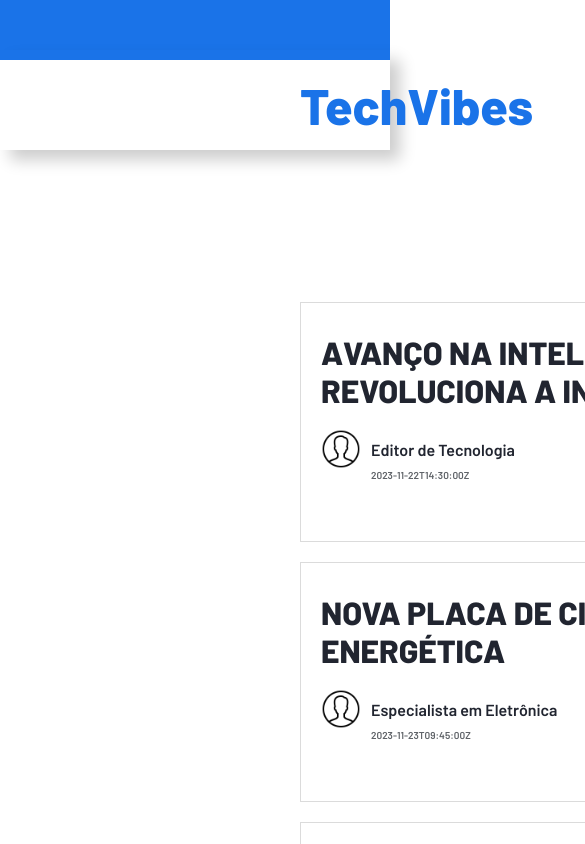
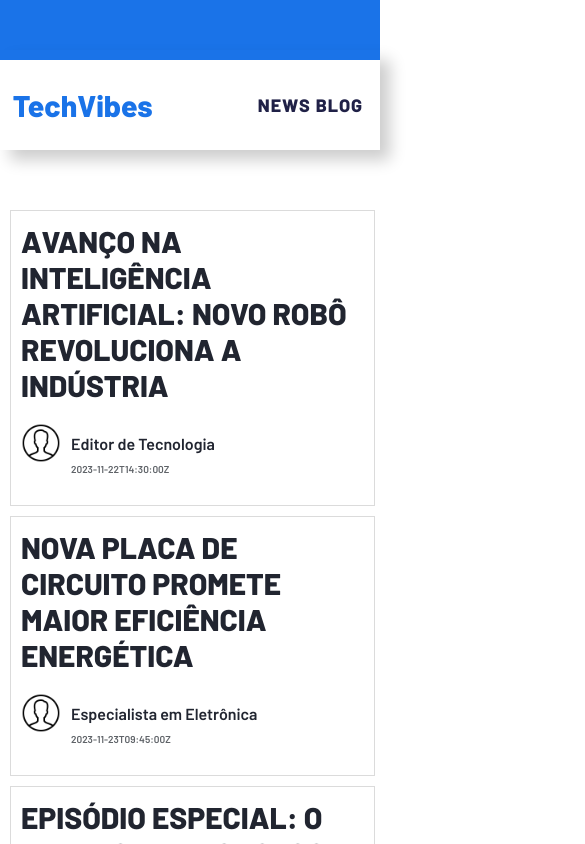
Before and after one commit to higorsilva97/angular-blog, an Angular app: page /blogs in a window 390 px wide. Shown: the top 844 px of the page, 585 px wide, since content can reach past the window. Built offline with nearby package versions, Linux system fonts and the light colour scheme.

Commit message:
style: Add responsive media queries for better layout

```diff
--- a/src/app/components/big-card/big-card.component.css
+++ b/src/app/components/big-card/big-card.component.css
@@ -1,5 +1,5 @@
 .container__big-card {
-    margin: 0 10px 60px;
+  margin: 0 2% 60px;
   width: 800px;
   display: flex;
   flex-direction: column;
@@ -10,7 +10,6 @@
   border: 0.5px solid var(--cor-borda);
   transition: background-color 0.5s, box-shadow 0.5s;
   border-radius: 2px;
-
 }
 
 .container__big-card:hover {
@@ -21,13 +20,13 @@
 .big-card__title > h2 {
   font-size: 48px;
   font-weight: 900;
-    margin: 10px 0 0 20px;
+  margin: 10px 0 0 2%;
   text-transform: uppercase;
   width: 95%;
 }
 
 .big-card__description {
-    margin: 20px 20px 0;
+  margin: 2% 2% 0;
   background-color: var(--cor-primaria);
   width: 95%;
 }
@@ -38,6 +37,67 @@
 }
 
 .big-card__photo > img {
-    width: 798px;
-    height: 500px;
+  width: 100%;
+  height: auto;
 }
+
+@media screen and (min-width: 768px) and (max-width: 1023px) {
+  .container__big-card {
+    width: 80%;
+  }
+
+  .big-card__photo > img {
+    width: 100%;
+    height: auto;
+  }
+
+  .big-card__title > h2 {
+    font-size: 32px;
+    margin: 10px 0 0 2%;
+  }
+
+  .big-card__description {
+    margin: 2% 2% 0;
+  }
+
+  .big-card__description > p > a {
+    font-size: 20px;
+  }
+}
+
+@media screen and (max-width: 800px) {
+  .container__big-card {
+    width: 100%;
+  }
+
+  .big-card__photo > img {
+    width: 100%;
+    height: auto;
+  }
+}
+
+@media screen and (max-width: 400px) {
+  .container__big-card {
+    width: 90%;
+    padding-bottom: 30px;
+  }
+
+  .big-card__title > h2 {
+    font-size: 24px;
+    width: 90%;
+  }
+
+  .big-card__description {
+    margin: 2% 2% 0;
+    width: 90%;
+  }
+
+  .big-card__description > p > a {
+    font-size: 14px;
+  }
+
+  .big-card__photo > img {
+    width: 100%;
+    height: auto;
+  }
+}
--- a/src/app/components/card-news/card-news.component.css
+++ b/src/app/components/card-news/card-news.component.css
@@ -5,9 +5,8 @@
     margin-top: 20px;
     width: 850px;
     min-width: 850px;
-    padding-top: 20px;
-    padding-left: 20px;
-    transition: 0.5s;
+    padding: 20px;
+    transition: background-color 0.5s, box-shadow 0.5s;
     border: 1px solid var(--cor-borda);
     margin-right: 15px;
   }
@@ -20,10 +19,9 @@
   .news-title > h1 {
     font-weight: 900;
     margin-top: 10px;
-    background-color:var(--cor-primaria);
+    background-color: var(--cor-primaria);
     text-transform: uppercase;
-    transition-duration: 0.9s;
-    transition-timing-function: ease-in-out;
+    transition: text-decoration 0.9s ease-in-out;
   }
 
   .news-title > h1:hover {
@@ -65,13 +63,39 @@
     margin-bottom: 80px;
   }
 
-
   button:focus {
     box-shadow: 0 0 5px var(--cor-detalhe);
   }
-
 
   button:hover {
     background-color: #1254aa;
     color: var(--cor-primaria);
   }
+
+  @media screen and (max-width: 800px) {
+    .blog__container-news {
+      width: 100%;
+      min-width: 400px;
+    }
+  }
+
+  @media screen and (max-width: 400px) {
+    .blog__container-news {
+      height: fit-content;
+      min-height: 240px;
+      margin-top: 10px;
+      width: 365px;
+      min-width: 0px;
+      padding: 10px;
+      padding-bottom: 30px;
+    }
+
+    .news-title > h1 {
+      font-size: 30px;
+      margin-top: 2px;
+    }
+
+    button {
+      width: 150px;
+    }
+  }
--- a/src/app/components/card-others/card-others.component.css
+++ b/src/app/components/card-others/card-others.component.css
@@ -1,48 +1,60 @@
-.container__card-others{
+.container__card-others {
   height: 120px;
   min-height: 120px;
   display: flex;
   flex-direction: row;
   margin-top: 10px;
   transition: 0.3s;
-
 }
 
-.container__card-others:hover{
+.container__card-others:hover {
   background-color: var(--cor-primaria);
   box-shadow: 5px 5px 20px rgba(0, 0, 0, 0.2);
   border-bottom: 3px solid var(--cor-detalhe);
 }
-.img__card-others{
+
+.img__card-others {
   width: 120px;
   height: 117px;
   margin-right: 10px;
 }
 
-.img__card-others > img{
+.img__card-others > img {
   width: 100px;
   height: 100px;
-   margin-top: 10px;
-   margin-left: 10px;
+  margin: 10px;
 }
 
-.text__container{
+/* Contêiner de texto */
+.text__container {
   display: flex;
   width: 200px;
   flex-direction: column;
   margin-top: 10px;
 }
 
-.text__container > h4{
+.text__container > h4 {
   font-weight: 700;
   font-size: 12px;
   margin-bottom: 10px;
-
 }
-
 
 .text__container > p {
   font-size: 14px;
   font-weight: 900;
   text-transform: uppercase;
 }
+
+@media screen and (min-width: 768px) and (max-width: 1023px) {
+}
+
+@media screen and (max-width: 800px) {
+}
+
+@media screen and (max-width: 400px) {
+  /* Estilos para telas com largura máxima de 400px */
+  /* Oculta os cards abaixo de 400px de largura */
+  .container__card-others {
+    display: none;
+  }
+}
--- a/src/app/components/footer/footer.component.css
+++ b/src/app/components/footer/footer.component.css
@@ -1,4 +1,4 @@
-.container__footer{
+.container__footer {
   display: flex;
   background-color: var(--cor-borda);
   width: 100%;
@@ -7,9 +7,8 @@
   justify-content: center;
   list-style: none;
   align-items: center;
-
 }
-.social-midia{
+.social-midia {
   list-style: none;
   padding: 0;
   margin: 0;
@@ -18,15 +17,35 @@
   justify-content: center;
   align-items: center;
   background-color: var(--cor-titulo);
-
 }
 
 .social-midia > li {
   margin-right: 50px;
-
 }
 
 .social-midia > li > a {
   background-color: var(--cor-titulo);
   color: var(--cor-primaria);
 }
+
+@media screen and (min-width: 768px) and (max-width: 1023px) {
+  .container__footer {
+    width: 100%;
+    height: 120px;
+  }
+}
+
+@media screen and (max-width: 800px) {
+  /* Estilos para telas com largura máxima de 767px */
+  .container__footer {
+    width: 100%;
+    height: 120px;
+  }
+}
+
+@media screen and (max-width: 400px) {
+  .container__footer {
+    width: 100%;
+    height: 120px;
+  }
+}
--- a/src/app/components/medium-card/medium-card.component.css
+++ b/src/app/components/medium-card/medium-card.component.css
@@ -23,7 +23,6 @@
     position: relative;
     width: 400px;
     height: 50%;
-
 }
 
 .medium-card__photo::after {
@@ -45,7 +44,6 @@
 
 .medium-card__title {
     margin-left: 30px;
-
     width: 400px;
 }
 
@@ -90,3 +88,125 @@
     background-color: #1254aa;
     color: var(--cor-primaria);
 }
+
+
+@media screen and (min-width: 768px) and (max-width: 1023px) {
+
+    button {
+        display: block;
+        margin: auto;
+        margin-bottom: 80px;
+    }
+
+    .container__medium-card {
+        margin-top: 60px;
+        width: 800px;
+        height: 300px;
+        margin-left: 2%;
+        display: flex;
+        flex-direction: row;
+        position: relative;
+        background-color: var(--cor-primaria);
+        transition: background-color 0.3s, box-shadow 0.3s;
+        border: 2px solid var(--cinza-claro);
+        border-radius: 2px;
+        margin-bottom: 100px;
+
+    }
+
+
+}
+
+
+@media screen and (max-width: 800px) {
+    /* Estilos para telas com largura máxima de 767px */
+    .container__medium-card {
+        margin-bottom: 40px;
+        width: 750px;
+        height: 280px;
+        margin-left: 2%;
+    }
+
+    .medium-card__title {
+        margin-left: 24px;
+        width: 400px;
+    }
+
+    .medium-card__title > h4{
+        color: var(--cor-titulo);
+        font-size: 16px;
+        text-transform: uppercase;
+        margin-top: 24px;
+        margin-bottom: 28px;
+    }
+
+    .medium-card__title > p > a{
+        color: var(--cor-titulo);
+        font-size: 26px;
+        text-transform: uppercase;
+        font-weight: 800;
+    }
+
+    .medium-card__photo > img {
+        width: 400px;
+        height: 279px;
+        min-width: 100px;
+    }
+
+
+
+}
+
+
+@media screen and (max-width: 400px) {
+    .container__medium-card {
+        width: 100%;
+        margin-left: 1px;
+        height: auto;
+        flex-direction: column;
+        align-items: center;
+        margin-bottom: 30px;
+        padding-bottom: 20px;
+    }
+
+    .medium-card__photo {
+        margin-right: 0px;
+        position: relative;
+        width: 360px;
+    }
+
+
+    .medium-card__photo > img {
+        width: 360px;
+        height: auto;
+    }
+
+    .medium-card__title {
+        margin-left: 0px;
+        margin-top: 0px;
+        width: 360px;
+        height: fit-content;
+        margin-left: 0px;
+    }
+
+    .medium-card__title > h4 {
+        color: var(--cor-titulo);
+        text-transform: uppercase;
+        margin-top: 8px;
+        margin-bottom: 10px;
+        font-size: 14px;
+
+    }
+
+    .medium-card__title > p > a {
+        color: var(--cor-titulo);
+        text-transform: uppercase;
+        font-weight: 800;
+        font-size: 22px;
+    }
+
+    button {
+        width: 150px;
+    }
+
+}
--- a/src/app/components/menu-bar/menu-bar.component.css
+++ b/src/app/components/menu-bar/menu-bar.component.css
@@ -1,6 +1,5 @@
-
 .container__menu-bar {
-    position: sticky    ;
+  position: sticky;
   z-index: 999;
   top: 0;
   width: 100%;
@@ -10,40 +9,39 @@
   background-color: #fff;
   box-shadow: 10px 10px 15px rgba(0, 0, 0, 0.2);
   border-top: 10px solid var(--cor-detalhe);
+  box-sizing: border-box;
+  padding: 10px;
 }
 
-.container__menu-bar > ul{
+.container__menu-bar > ul {
   display: flex;
   list-style: none;
   flex-direction: row;
-    background-color:transparent;
-    margin-right: 200px;
+  background-color: transparent;
+  margin-right: 50%;
 }
 
 .container__menu-bar > ul > li {
-    margin-right: 100px;
+  margin-right: 50%;
   font-weight: 800;
-
 }
 
 .container__menu-bar > ul > li > a {
   background-color: var(--cor-primaria);
   color: var(--cor-titulo);
   letter-spacing: 1px;
-    font-size: 16px;
+  font-size: 18px;
 }
 
-.container__menu-bar > ul > li > a:hover{
+.container__menu-bar > ul > li > a:hover {
   color: var(--cor-detalhe);
-
 }
-
 
 .container__menu-bar > ul > a {
   background-color: transparent;
   font-size: 50px;
   font-weight: 800;
-    margin-left: 300px;
+  margin-left: 100%;
 }
 
 .menu-list {
@@ -54,7 +52,7 @@
 }
 
 .menu-list li {
-    margin-right: 20px;
+  margin-right: 2%;
   font-weight: 800;
 }
 
@@ -63,3 +61,45 @@
   color: var(--cor-secundaria);
   padding: 5px 10px;
 }
+
+@media screen and (min-width: 768px) and (max-width: 1023px) {
+  .container__menu-bar > ul,
+  .container__menu-bar > ul > a {
+    margin-right: 50%;
+  }
+}
+
+@media screen and (max-width: 800px) {
+  /* Estilos para telas com largura máxima de 767px */
+  .container__menu-bar > ul > a {
+    font-size: 30px;
+  }
+
+  .menu-list li {
+    margin-right: 0;
+  }
+}
+
+@media screen and (max-width: 400px) {
+  .container__menu-bar {
+    width: 100%;
+  }
+
+  .container__menu-bar > ul,
+  .container__menu-bar > ul > a {
+    margin-right: 30%;
+  }
+
+  .container__menu-bar > ul > li {
+    margin-right: 5%;
+  }
+
+  .container__menu-bar > ul > a {
+    font-size: 30px;
+    margin-left: 2%;
+  }
+
+  .menu-list li {
+    margin-right: 0;
+  }
+}
--- a/src/app/components/small-card/small-card.component.css
+++ b/src/app/components/small-card/small-card.component.css
@@ -23,7 +23,6 @@
   position: relative;
   width: 156px;
   height: 100px;
-
 }
 
 .small-card__photo::after {
@@ -48,7 +47,6 @@
   justify-content: center;
   align-items: center;
   flex-direction: column;
-
 }
 
 .small-card__title > p {
@@ -63,8 +61,6 @@
   text-decoration: underline;
 }
 
-
-
 .small-card__title > h4 {
   align-self: flex-start;
   margin-bottom: 10px;
@@ -73,6 +69,49 @@
   text-transform: uppercase;
 }
 
-.small-card__title > h4 > a{
+.small-card__title > h4 > a {
   color: var(--cor-detalhe);
 }
+
+@media screen and (min-width: 768px) and (max-width: 1023px) {
+  /* Estilos para telas com largura entre 768px e 1023px */
+  .container__small-card {
+    width: 390px;
+    height: 130px;
+  }
+
+  .small-card__photo {
+    margin-right: 20px;
+    position: relative;
+    width: 130px;
+    height: 100px;
+  }
+
+  .small-card__photo > img {
+    width: 130px;
+    height: 130px;
+    min-width: 100px;
+  }
+
+  .small-card__title {
+    display: flex;
+    justify-content: center;
+    align-items: center;
+    flex-direction: column;
+  }
+
+  .small-card__title > p {
+    margin-right: 20px;
+    font-size: 16px;
+    font-weight: 900;
+    text-transform: uppercase;
+    transition: text-decoration 0.9s linear;
+  }
+}
+
+@media screen and (max-width: 800px) {
+  /* Estilos para telas com largura máxima de 767px */
+}
+
+@media screen and (max-width: 400px) {
+}
--- a/src/app/pages/blogs/blogs.component.css
+++ b/src/app/pages/blogs/blogs.component.css
@@ -11,6 +11,7 @@
   margin-left: 300px;
   margin-top: 32px;
 }
+
 .blog__container-others {
   height: 100%;
   width: 25%;
@@ -18,33 +19,32 @@
   margin-left: 38px;
 }
 
-.top{
+.top {
   width: 100%;
   height: 50px;
   background-color: var(--cor-detalhe);
 }
 
-.title__others{
+.title__others {
   width: 100%;
   height: 70px;
   margin-left: 9px;
   display: flex;
 }
 
-.title__others > p{
+.title__others > p {
   margin-left: 12px;
   font-size: 20px;
   color: var(--cor-texto);
 }
 
-.title__others > p > span{
+.title__others > p > span {
   font-weight: 800;
   font-size: 32px;
   color: var(--cor-titulo);
-
 }
 
-#icone{
+#icone {
   height: 100%;
   width: 20px;
   background-color: var(--cor-detalhe);
@@ -74,3 +74,83 @@
   background-color: var(--cor-primaria);
   font-weight: 800;
 }
+
+@media screen and (min-width: 768px) and (max-width: 1023px) {
+  .blog__body {
+    display: block;
+    width: 90%;
+    margin-left: auto;
+    margin-top: 32px;
+  }
+
+  .blog__container-others,
+  .blog__section-title {
+    display: none;
+  }
+}
+
+@media screen and (max-width: 800px) {
+  .blog__body {
+    display: block;
+    width: 100%;
+    margin-left: 0;
+    margin-top: 32px;
+  }
+
+  .blog__container-others {
+    display: none;
+  }
+}
+
+@media screen and (max-width: 400px) {
+  .container__blogs {
+    width: 100%;
+    height: 100%;
+    display: flex;
+    flex-direction: column;
+  }
+
+  .blog__body {
+    display: flex;
+    width: 100%;
+    margin-left: 0;
+    margin-top: 0;
+  }
+
+  .blog__section-title {
+    height: 50px;
+    background-color: var(--cor-primaria);
+    display: flex;
+    align-items: center;
+    padding-left: 300px;
+  }
+
+  .blog__section-title > h1 {
+    display: inline;
+    background-color: var(--cinza-claro);
+    color: var(--cor-primaria);
+    margin-left: 0;
+    padding-right: 100px;
+    font-size: 32px;
+    padding: 0;
+    display: none;
+  }
+
+  .icon-title,
+  .title__others {
+    display: none;
+  }
+
+  .blog__container-others {
+    height: 100%;
+    width: 25%;
+    margin-top: 20px;
+    margin-left: 38px;
+  }
+
+  .blog__card-news {
+    width: 92%;
+    margin-left: 10px;
+    margin-right: auto;
+  }
+}
--- a/src/app/pages/home/home.component.css
+++ b/src/app/pages/home/home.component.css
@@ -1,46 +1,41 @@
-
-.container__articles{
+.container__articles {
   margin-top: 100px;
   display: flex;
   flex-direction: row;
   justify-content: center;
-
 }
 
-.articles__others{
+.articles__others {
   height: fit-content;
   margin-left: 10px;
   min-width: 650px;
 }
 
-.anuncio{
+.anuncio {
   height: 400px;
   width: 600px;
   margin-left: 10px;
-    background-color: #F7F7F7;
+  background-color: #f7f7f7;
   margin-bottom: 50px;
 }
 
-.scroll{
+
+
+.scroll {
   overflow-y: auto;
-    height:850px;
+  height: 850px;
 }
 
-.scroll::-webkit-scrollbar{
-    overflow-y: auto;
+.scroll::-webkit-scrollbar {
   display: none;
 }
-.top{
+
+.top,
+.bottom {
   width: 100%;
-    height: 50px;
-    background-color: var(--cor-detalhe);
- }
- .bottom{
-    width: 100%;
-    height: 70px;
 }
 
- .title__others{
+.title__others {
   width: 100%;
   height: 70px;
   margin-left: 20px;
@@ -48,20 +43,83 @@
   margin-bottom: 32px;
 }
 
-  .title__others > p{
+.title__others > p {
   margin-left: 18px;
   font-size: 20px;
   color: var(--cor-texto);
 }
 
-  .title__others > p > span{
+.title__others > p > span {
   font-weight: 800;
   font-size: 32px;
   color: var(--cor-titulo);
 }
 
-  #icone{
+#icone {
   height: 100%;
   width: 20px;
   background-color: var(--cor-detalhe);
 }
+
+#divisao {
+  width: 100%;
+  height: 250px;
+  background-color: #f7f7f7;
+}
+
+@media screen and (min-width: 768px) and (max-width: 1023px) {
+  .articles__others {
+    height: fit-content;
+    margin-left: 10px;
+    min-width: 390px;
+  }
+
+  .anuncio {
+    height: 350px;
+    width: 390px;
+    margin-left: 10px;
+  }
+
+  .scroll {
+    overflow-y: auto;
+    height: 650px;
+  }
+
+  #divisao {
+    height: 150px;
+    background-color: #F7F7F7;
+  }
+}
+
+@media screen and (max-width: 800px) {
+  .articles__others {
+    display: none;
+  }
+
+  #divisao {
+    height: 150px;
+    background-color: #f7f7f7;
+  }
+}
+
+@media screen and (max-width: 400px) {
+  .container__articles {
+    margin-top: 100px;
+    display: flex;
+    flex-direction: column;
+    justify-content: center;
+    width: 100%;
+  }
+
+  .articles__others,
+  #divisao {
+    display: none;
+  }
+
+  .top,
+  .bottom {
+    width: 100%;
+    height: 70px;
+
+  }
+}
--- a/src/app/pages/home/home.component.html
+++ b/src/app/pages/home/home.component.html
@@ -16,6 +16,7 @@
         <div class="articles__others">
             <div class="scroll">
                 <div class="anuncio">
+                    <img src="https://placehold.co/600x400?text=Anúncio" alt="">
                 </div>
                 <div class="title__others">
                     <div id="icone"></div>
@@ -29,7 +30,7 @@
             </div>
         </div>
     </div>
-    <div style="width: 100%; height: 250px; background-color: #F7F7F7;">
+    <div id="divisao" style="">
     </div>
     <app-medium-card>
     </app-medium-card>
--- a/src/app/pages/home/home.component.ts
+++ b/src/app/pages/home/home.component.ts
@@ -8,10 +8,13 @@
 export class HomeComponent implements OnInit {
 
 
+
   constructor() { }
 
   ngOnInit(): void {
 
+
+
   }
 
 }
--- a/src/styles.css
+++ b/src/styles.css
@@ -24,3 +24,32 @@
 a{
     text-decoration: none;
 }
+
+
+ @media screen and (min-width: 768px) and (max-width: 1023px) {
+    /* Estilos para telas com largura entre 768px e 1023px */
+
+
+}
+
+
+@media screen and (max-width: 800px) {
+    /* Estilos para telas com largura máxima de 767px */
+
+}
+
+
+@media screen and (max-width: 400px) {
+
+    *{
+        margin: 0;
+        padding: 0;
+        box-sizing: border-box;
+        color: #212530;
+        font-family:  'Barlow', sans-serif;
+        max-width: 380px;
+    }
+
+
+
+  }
```
Lines whose indentation alone changed are shown as unchanged.
